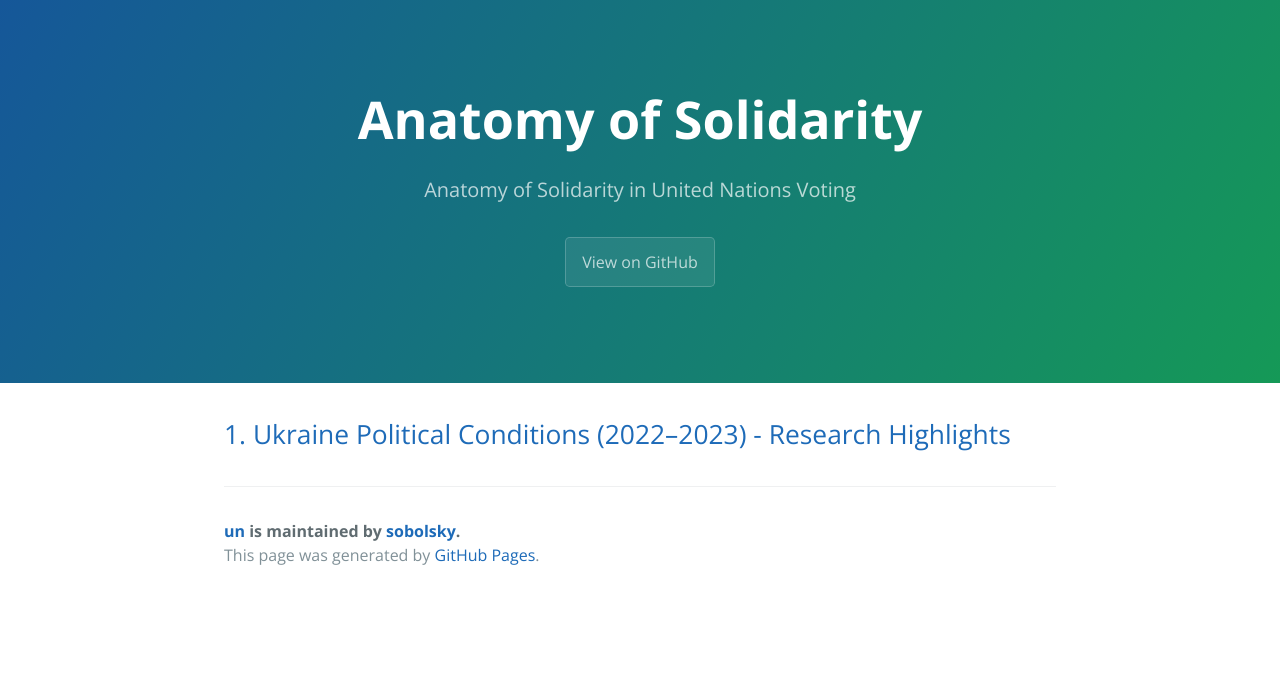
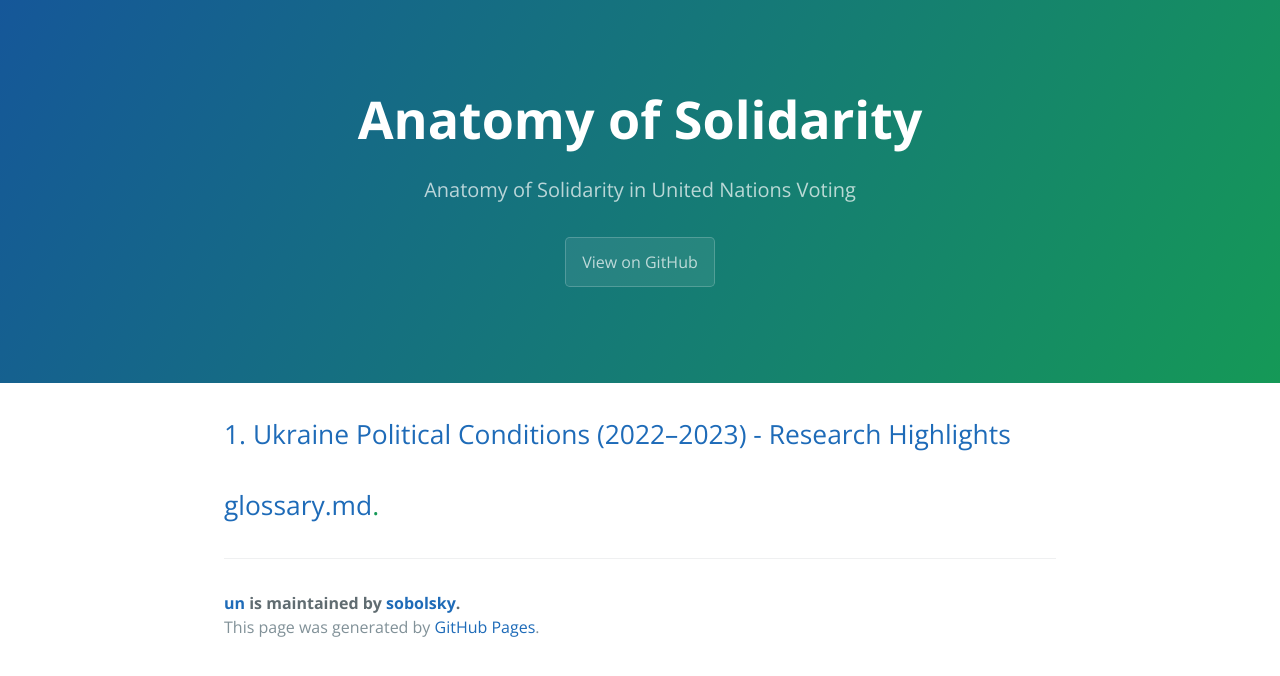
Before and after one commit to sobolsky/un, a Jekyll site: the page built from index.md, in a window 1280 px wide. Shown: the top 676 px of the page. Built offline with Jekyll 4.4.1, drawn with Linux system fonts in a browser that asks for light colours.

Commit message:
Update index.md

```diff
--- a/index.md
+++ b/index.md
@@ -8,3 +8,4 @@ theme: jekyll-theme-cayman
 ---
 
 ## [1. Ukraine Political Conditions (2022–2023) - Research Highlights](https://sobolsky.github.io/upc/)
+## [glossary.md](https://sobolsky.github.io/un/glossary){:target="_blank"}.
```
